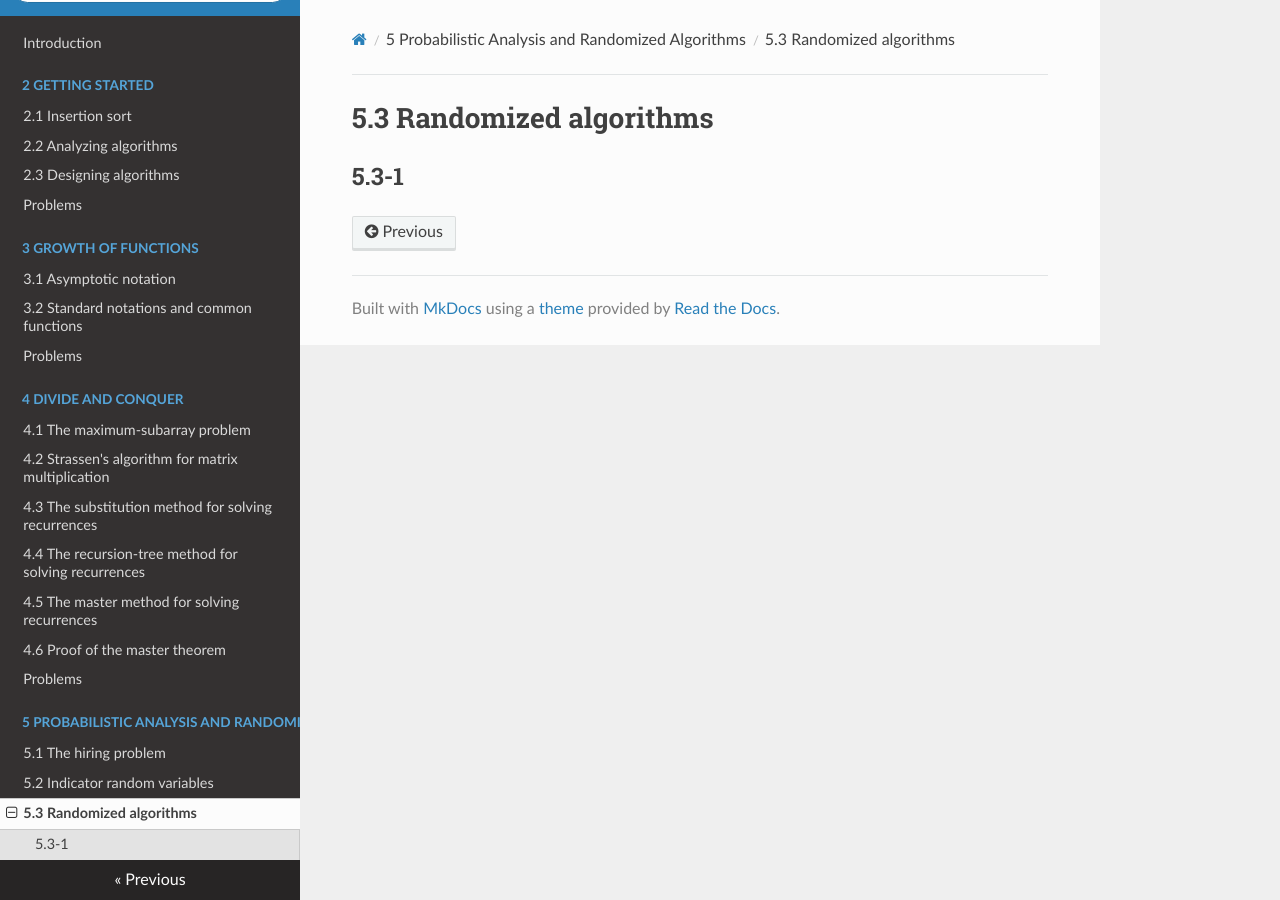
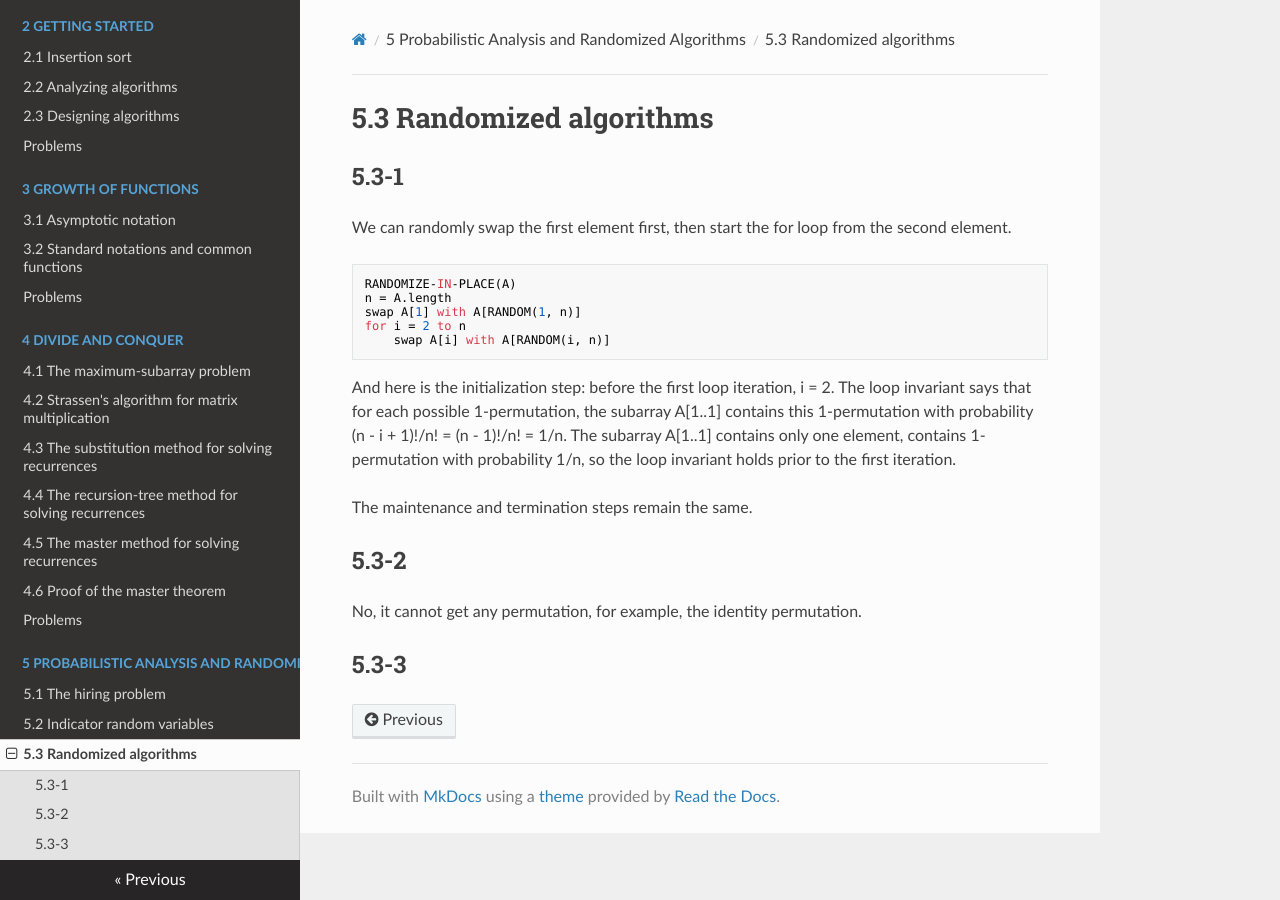
Before and after one commit to Frederick-S/Introduction-to-Algorithms-Notes, an MkDocs documentation site: the page built from docs/5-Probabilistic-Analysis-and-Randomized-Algorithms/5.3-Randomized-algorithms.md, in a window 1280 px wide. Built offline with MkDocs 1.6.1, drawn with Linux system fonts in a browser that asks for light colours; nearby versions of some CDN libraries; old or Windows-style settings are respelled for this version of MkDocs.

Commit message:
Add 5.3-1, 5.3-2

````diff
--- a/docs/5-Probabilistic-Analysis-and-Randomized-Algorithms/5.3-Randomized-algorithms.md
+++ b/docs/5-Probabilistic-Analysis-and-Randomized-Algorithms/5.3-Randomized-algorithms.md
@@ -1,2 +1,20 @@
 # 5.3 Randomized algorithms
 ## 5.3-1
+We can randomly swap the first element first, then start the for loop from the second element.
+
+```
+RANDOMIZE-IN-PLACE(A)
+n = A.length
+swap A[1] with A[RANDOM(1, n)]
+for i = 2 to n
+    swap A[i] with A[RANDOM(i, n)]
+```
+
+And here is the initialization step: before the first loop iteration, i = 2. The loop invariant says that for each possible 1-permutation, the subarray A[1..1] contains this 1-permutation with probability (n - i + 1)!/n! = (n - 1)!/n! = 1/n. The subarray A[1..1] contains only one element, contains 1-permutation with probability 1/n, so the loop invariant holds prior to the first iteration.
+
+The maintenance and termination steps remain the same.
+
+## 5.3-2
+No, it cannot get any permutation, for example, the identity permutation.
+
+## 5.3-3
````
